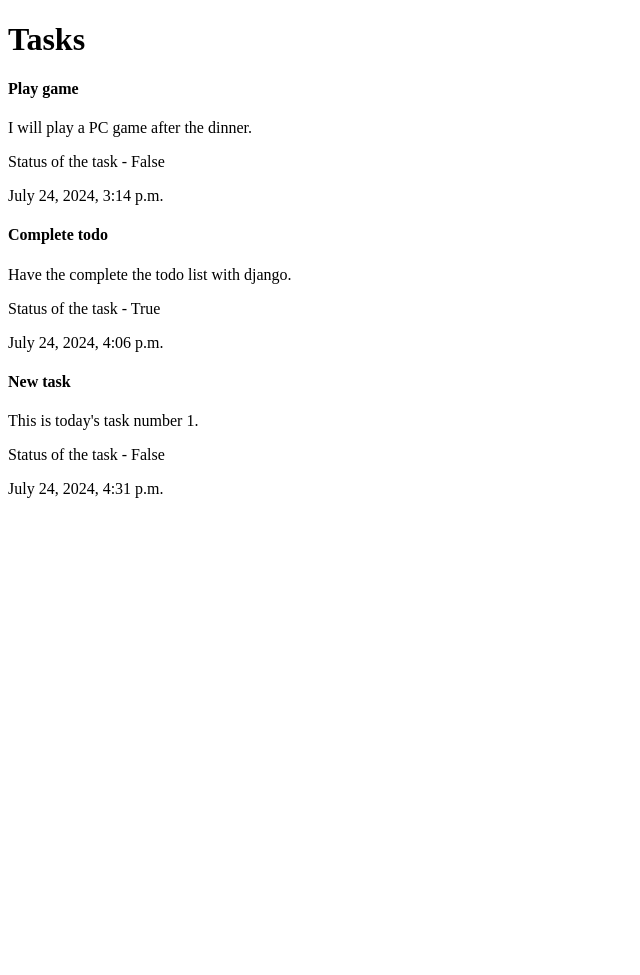
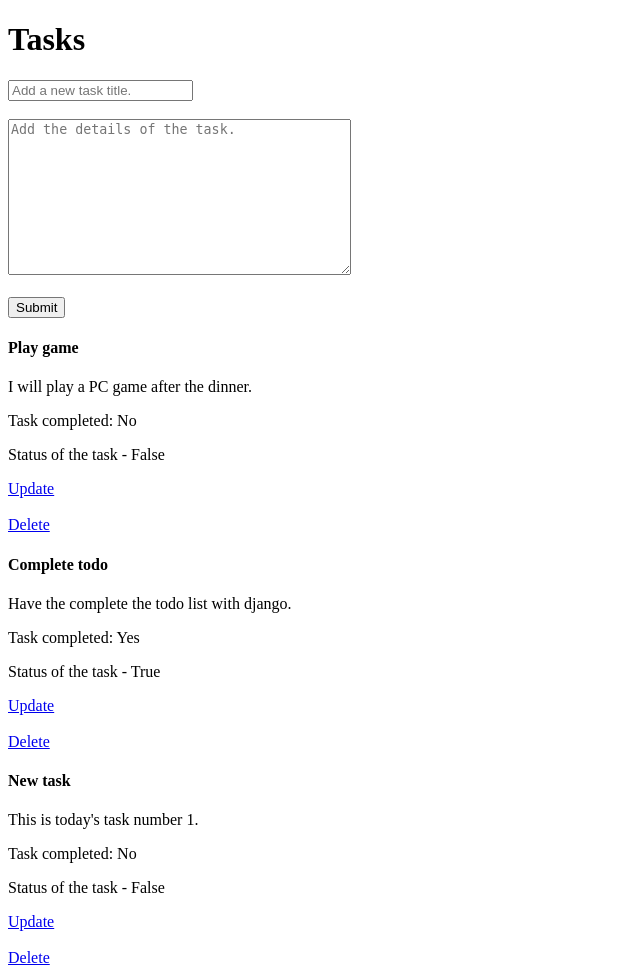
Before and after one commit to DIPAYANPOREL/todoapp-dajngo, a Django app: page / in a window 1280 px wide. Shown: the whole page, without its empty margins (0-640 px from the left). Before the commit the page ends 498 px from the top, so only its background shows below. Run offline with Django 5.2, Linux system fonts and the light colour scheme; data comes from the database, SQL or seed files in the repository; both versions use the stored data as it was after the commit.

Commit message:
Done except update

```diff
--- /dev/null
+++ b/todolist/tasks/forms.py
@@ -0,0 +1,12 @@
+from django import forms
+from django.forms import ModelForm
+from .models import Tasks
+
+
+class TaskForm(forms.ModelForm):
+
+    title = forms.CharField(widget=forms.TextInput(attrs={'placeholder': 'Add a new task title.'}))
+    description=forms.CharField(widget=forms.Textarea(attrs={'placeholder':'Add the details of the task.'}))
+    class Meta:
+        model = Tasks
+        fields = "__all__"
--- a/todolist/tasks/templates/tasks.html
+++ b/todolist/tasks/templates/tasks.html
@@ -1,17 +1,36 @@
 <!DOCTYPE html>
 <html lang="en">
-<head>
-    <meta charset="UTF-8">
-    <meta name="viewport" content="width=device-width, initial-scale=1.0">
+  <head>
+    <meta charset="UTF-8" />
+    <meta name="viewport" content="width=device-width, initial-scale=1.0" />
     <title>Tasks</title>
-</head>
-<body>
+  </head>
+  <body>
     <h1>Tasks</h1>
+    <form method="POST" action="/">
+        {% csrf_token %}
+        {{TaskForm.title}}
+        <br>
+        <br>
+        {{TaskForm.description}}
+        <br>
+        <br>
+        <input class="btn" type="submit" name="Create task">
+    </form>
+
     {% for task in tasks %}
         <h4>{{ task.title }}</h4>
         <p>{{ task.description }}</p>
+        {% if task.completed == True %}
+          <p> Task completed: Yes </p>
+          {% else %}
+            <p> Task completed: No </p>
+        {% endif %}
         <p>Status of the task - {{ task.completed }}</p>
-        <p>{{ task.created }}</p>
+        <a href="{% url 'update-task' task.id %}"> Update </a>
+        <br>
+        <br>
+        <a href="{% url 'delete-task' task.id %}"> Delete </a>
     {% endfor %}
-</body>
+  </body>
 </html>
--- a/todolist/tasks/urls.py
+++ b/todolist/tasks/urls.py
@@ -4,4 +4,7 @@ from . import views
 
 urlpatterns = [
     path('', views.index, name=""),
+    path('update-task/<str:pk>/', views.updateTask, name="update-task"),
+    path('delete-task/<str:pk>/', views.deleteTask, name="delete-task"),
+
 ]
--- a/todolist/tasks/views.py
+++ b/todolist/tasks/views.py
@@ -1,12 +1,38 @@
 from django.shortcuts import render
 from django.http import HttpResponse
 from . models import Tasks
+from .forms import TaskForm
+from django.shortcuts import render, redirect
 # Create your views here.
 
 def index(request):
-
+    form = TaskForm()
     tasks = Tasks.objects.all()
 
-    context = {'tasks': tasks}
+    if request.method == "POST":
+        form = TaskForm(request.POST)
+        if form.is_valid():
+            form.save()
+        return redirect('/')
+    context = {'tasks': tasks, 'TaskForm': form}
+    return render(request, 'tasks.html', context)
 
-    return render(request, 'tasks.html', context)
+
+def updateTask(request, pk):
+    task = Tasks.objects.get(id=pk)
+    form = TaskForm(instance=task)
+    if request.method == 'POST':
+        form = TaskForm(request.POST, instance=task)
+        if form.is_valid():
+            form.save(instance=task)
+            return redirect('/')
+    context = {'TaskForm': form}
+    return render(request, 'update-task.html', context)
+
+def deleteTask(request, pk):
+    task = Tasks.objects.get(id=pk)
+    if request.method == 'POST':
+        task.delete()
+        return redirect('/')
+    context = {'task': task}
+    return render(request, 'delete-task.html', context)
```
Also changed, not shown: todolist/tasks/templates/delete-task.html (added, +14 -0 lines), todolist/tasks/templates/update-task.html (added, +20 -0 lines), todolist/db.sqlite3.
